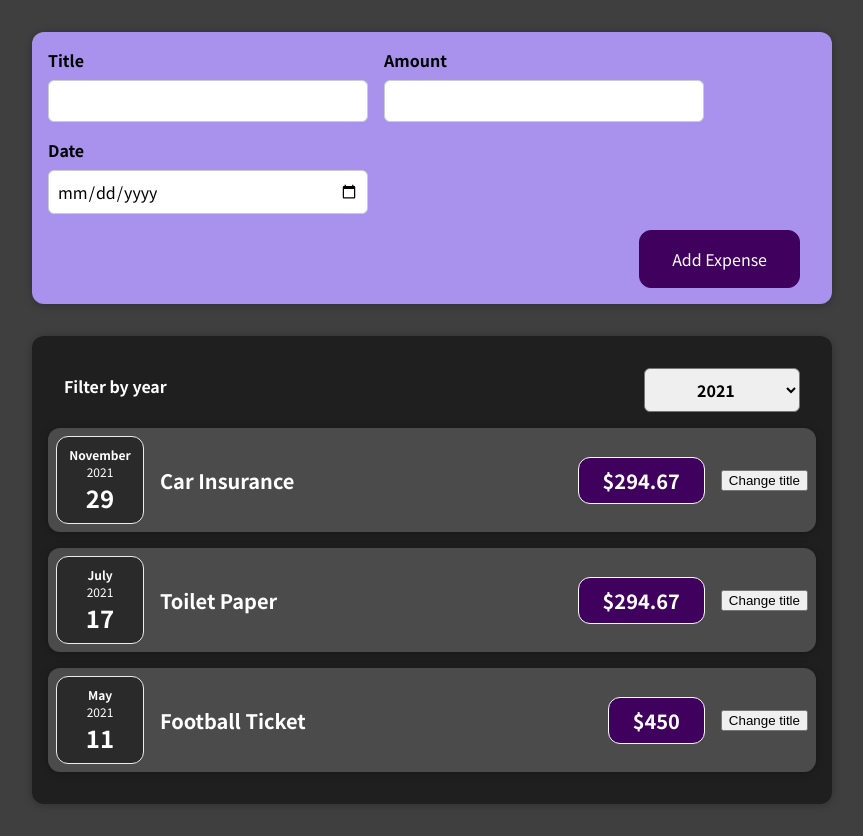
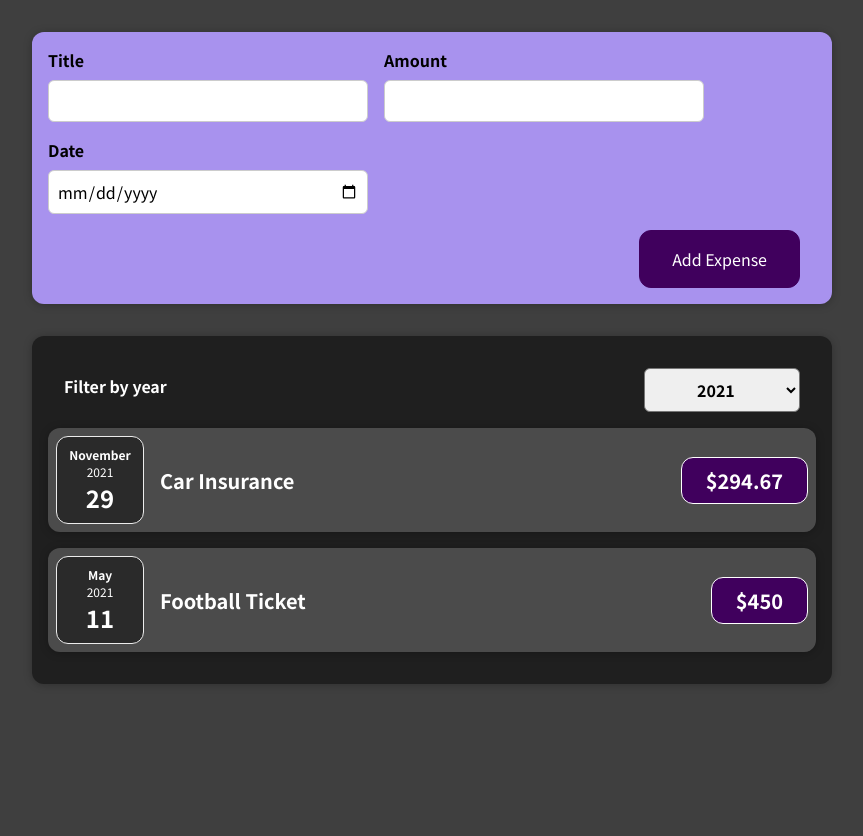
Before and after one commit to Abdifatah29/expense-tracker, a React (Create React App) app: page / in a window 1280 px wide. Shown: the whole page, without its empty margins (208-1071 px from the left). After the commit the page ends 800 px from the top, so only its background shows below. Built offline with nearby package versions, Linux system fonts and the light colour scheme.

Commit message:
filtering expenses

```diff
--- a/src/App.js
+++ b/src/App.js
@@ -1,16 +1,23 @@
+import React, { useState } from "react";
 import Expenses from "./components/Expenses/Expenses";
 import NewExpense from "./components/NewExpense/NewExpense";
 
+const dummy_expenses = [
+  { title: "Car Insurance", date: new Date(2021, 10, 29), amount: 294.67 },
+  { title: "Toilet Paper", date: new Date(2019, 6, 17), amount: 294.67 },
+  { title: "Football Ticket", date: new Date(2021, 4, 11), amount: 450 },
+];
+
 function App() {
-  const expenses = [
-    { title: "Car Insurance", date: new Date(2021, 10, 29), amount: 294.67 },
-    { title: "Toilet Paper", date: new Date(2021, 6, 17), amount: 294.67 },
-    { title: "Football Ticket", date: new Date(2021, 4, 11), amount: 450 },
-  ];
-    const addExpenseHandle = expense => {
-        console.log('in app.js');
-        console.log(expense)
-}
+  const [expenses, setExpenses] = useState(dummy_expenses);
+
+  const addExpenseHandle = (expense) => {
+    setExpenses((prevState) => {
+      expense.date = new Date(expense.date);
+      return [...prevState, expense];
+    });
+  };
+
   return (
     <div>
       <NewExpense onAddExpense={addExpenseHandle} />
--- a/src/components/Expenses/ExpenseItem.js
+++ b/src/components/Expenses/ExpenseItem.js
@@ -6,17 +6,12 @@ import Card from "../UI/Card";
 const ExpenseItem = (props) => {
   const [title, setTitle] = useState(props.title);
 
-  const handleClick = () => {
-    setTitle('Tv Show')
-    console.log("axxsd");
-  };
   return (
     <Card className="expense-item">
       <ExpenseDate date={props.date} />
       <div className="expense-item__description">
         <h2>{title}</h2>
         <div className="expense-item__price">${props.amount}</div>
-        <button onClick={handleClick}>Change title</button>
       </div>
     </Card>
   );
--- a/src/components/Expenses/Expenses.js
+++ b/src/components/Expenses/Expenses.js
@@ -11,6 +11,10 @@ function Expenses(props) {
     setFilteredYear(year);
   };
 
+    const filteredExpenses = props.expenses.filter((expense) => {
+        return expense.date.getFullYear().toString()  === filteredYear
+    });
+
   return (
     <div>
       <Card className="expenses">
@@ -19,13 +23,13 @@ function Expenses(props) {
           selected={filteredYear}
           onChangeFilter={filterChangeHandler}
         />
-        {Object.keys(props.expenses).map((items, key) => {
+        {filteredExpenses.map((items, key) => {
           return (
             <ExpenseItem
               key={key}
-              title={props.expenses[items].title}
-              amount={props.expenses[items].amount}
-              date={props.expenses[items].date}
+              title={items.title}
+              amount={items.amount}
+              date={items.date}
             />
           );
         })}
--- a/src/components/Expenses/ExpensesFilter.js
+++ b/src/components/Expenses/ExpensesFilter.js
@@ -2,15 +2,16 @@ import React from "react";
 
 const ExpensesFilter = (props) => {
   // we using props to get and use the onSaveExpenseFilter function
-    // then we pass the selected year as an Argument to that functions
+  // then we pass the selected year as an Argument to that functions
   const selectChangeHandler = (e) => {
     props.onChangeFilter(e.target.value);
   };
+
   return (
     <div className="expenses-filter">
       <div className="expenses-filter__control">
         <label>Filter by year</label>
-              <select value={props.selected }onChange={selectChangeHandler}>
+        <select value={props.selected} onChange={selectChangeHandler}>
           <option value="2022">2022</option>
           <option value="2021">2021</option>
           <option value="2020">2020</option>
```
